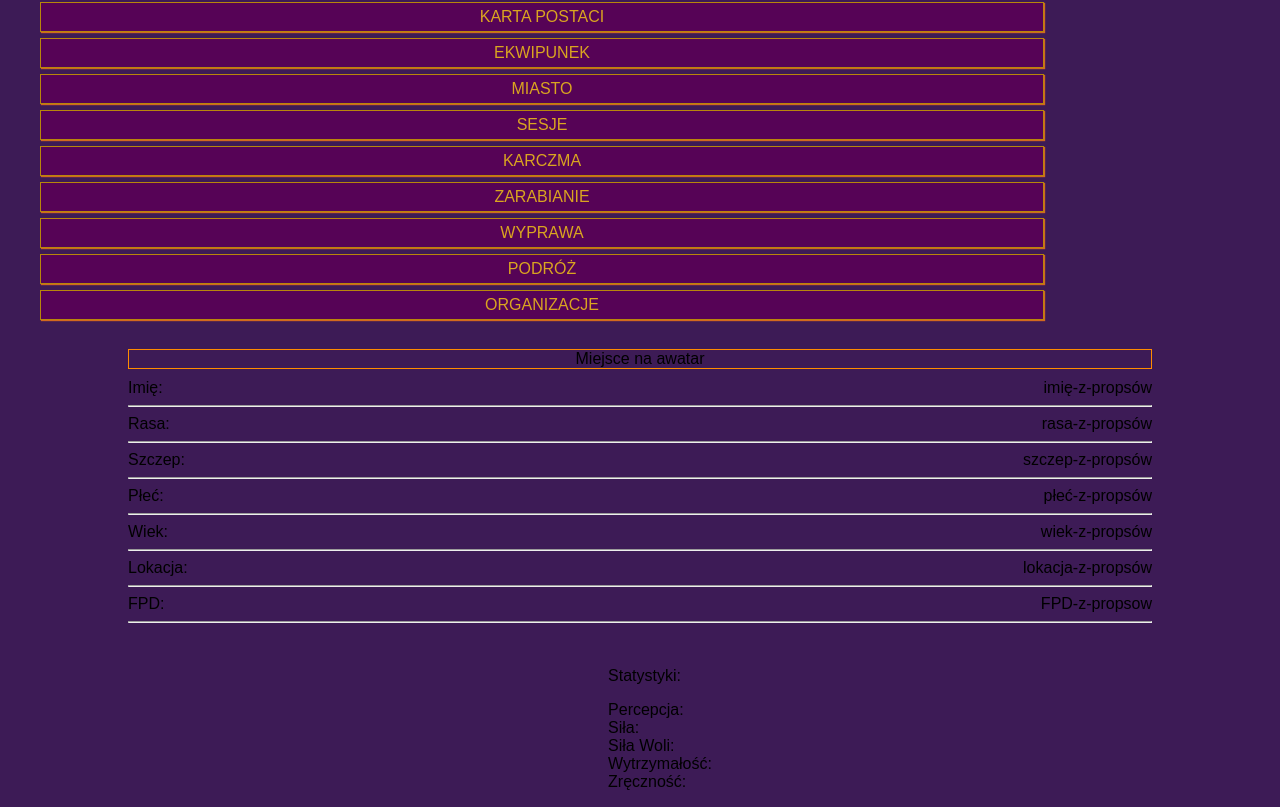
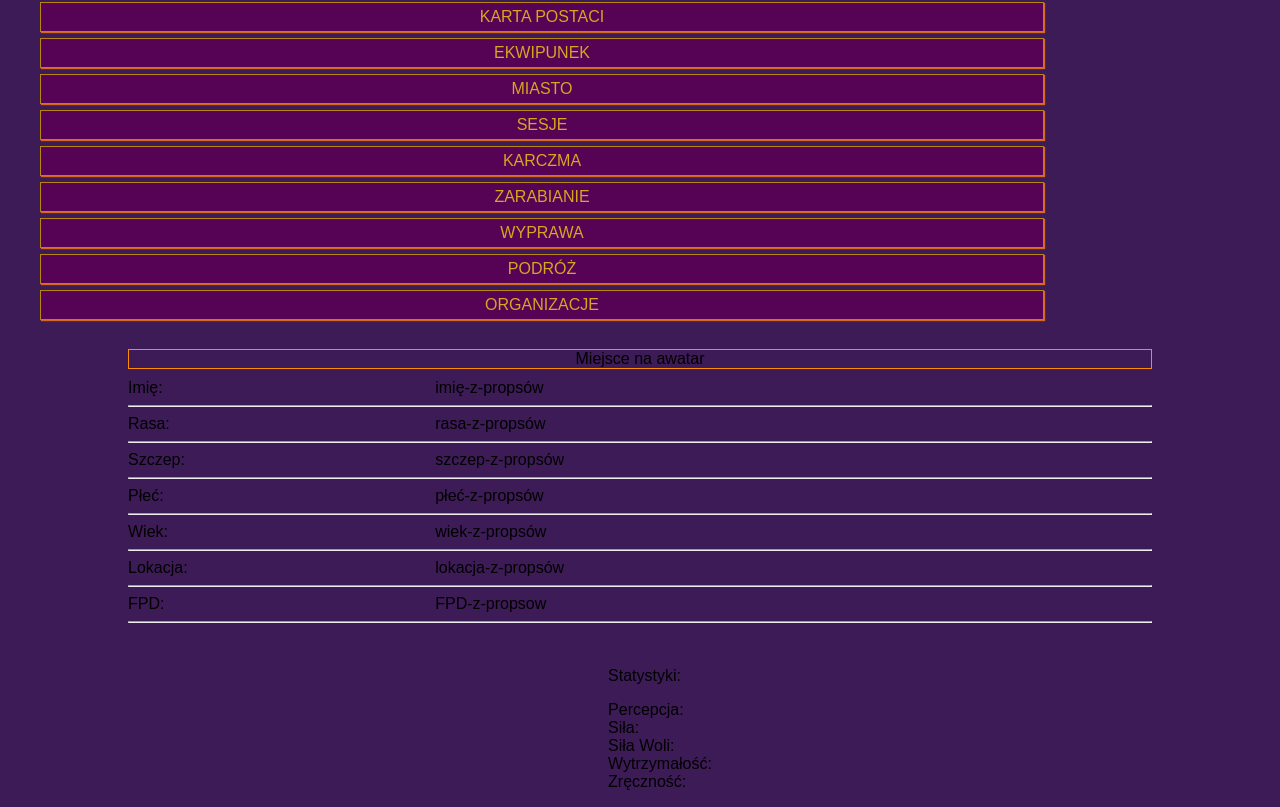
Before and after one commit to Marta-Wieczorek/lezarus, a React (Create React App) app in the folder lezarus/: page /kp in a window 1280 px wide. Shown: the part 551-1358 px from the top of the page. Built offline with nearby package versions, Linux system fonts and the light colour scheme.

Commit message:
making metrics more readable

```diff
--- a/lezarus/src/App.css
+++ b/lezarus/src/App.css
@@ -79,8 +79,12 @@
 .metryka_wpis{
   display:flex;
     height: auto;
-  justify-content: space-between;
     margin:0;
+}
+
+.metryka_wpis_label{
+    width: 30%;
+    display: inline-block;
 }
 
 .cechy ul{
--- a/lezarus/src/KP.js
+++ b/lezarus/src/KP.js
@@ -6,19 +6,19 @@
             <div className="kp">
                 <div className="awek">Miejsce na awatar</div>
                 <div className="metryka">
-                    <p className="metryka_wpis"><span>Imię:</span> <span>imię-z-propsów</span></p>
+                    <p className="metryka_wpis"><label className="metryka_wpis_label">Imię:</label> <span>imię-z-propsów</span></p>
                     <hr />
-                    <p className="metryka_wpis"><span>Rasa:</span> <span>rasa-z-propsów</span></p>
+                    <p className="metryka_wpis"><label className="metryka_wpis_label">Rasa:</label> <span>rasa-z-propsów</span></p>
                     <hr />
-                    <p className="metryka_wpis"><span>Szczep:</span> <span>szczep-z-propsów</span></p>
+                    <p className="metryka_wpis"><label className="metryka_wpis_label">Szczep:</label> <span>szczep-z-propsów</span></p>
                     <hr />
-                    <p className="metryka_wpis"><span>Płeć:</span> <span>płeć-z-propsów</span></p>
+                    <p className="metryka_wpis"><label className="metryka_wpis_label">Płeć:</label> <span>płeć-z-propsów</span></p>
                     <hr />
-                    <p className="metryka_wpis"><span>Wiek:</span> <span>wiek-z-propsów</span></p>
+                    <p className="metryka_wpis"><label className="metryka_wpis_label">Wiek:</label> <span>wiek-z-propsów</span></p>
                     <hr />
-                    <p className="metryka_wpis"><span>Lokacja:</span> <span>lokacja-z-propsów</span></p>
+                    <p className="metryka_wpis"><label className="metryka_wpis_label">Lokacja:</label> <span>lokacja-z-propsów</span></p>
                     <hr />
-                    <p className="metryka_wpis"><span>FPD:</span> <span>FPD-z-propsow</span></p>
+                    <p className="metryka_wpis"><label className="metryka_wpis_label">FPD:</label> <span>FPD-z-propsow</span></p>
                     <hr />
                 </div>
                 <div className="cechy">
```
